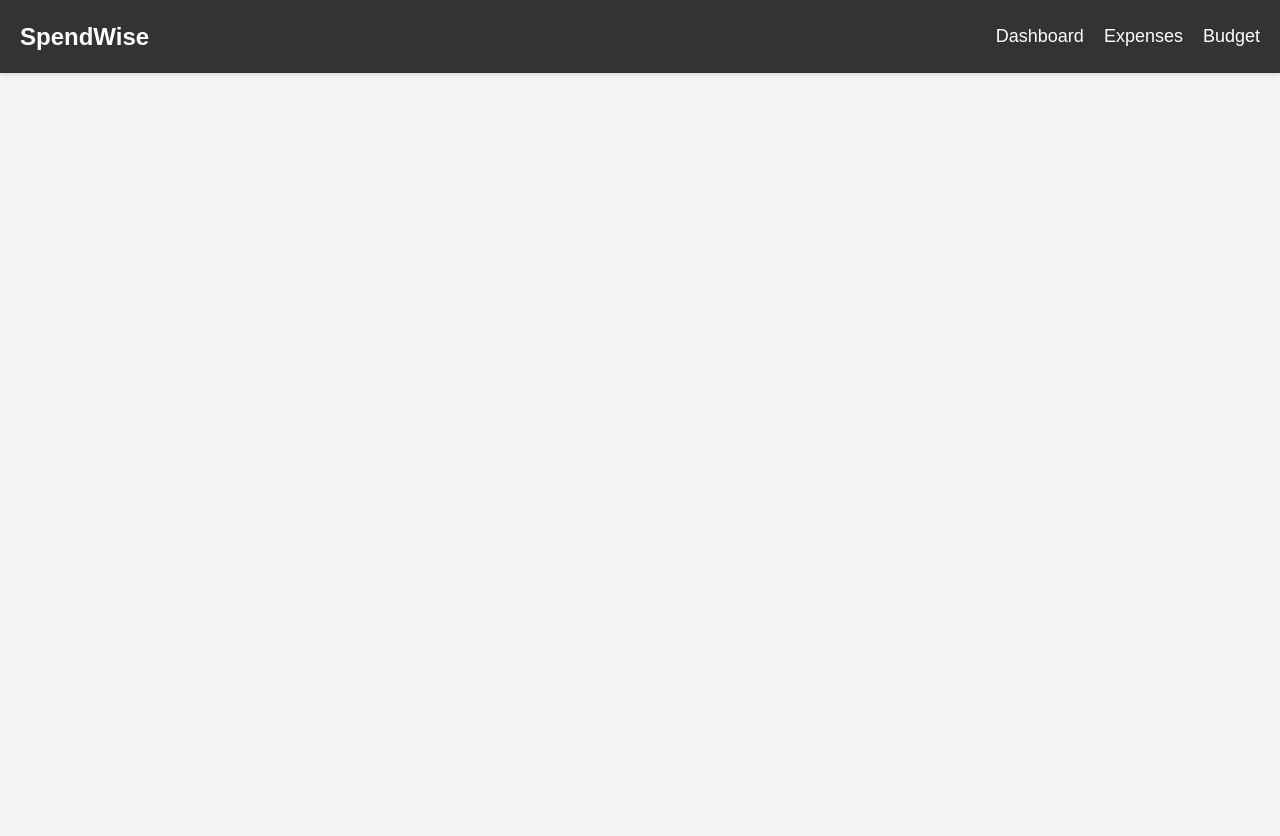
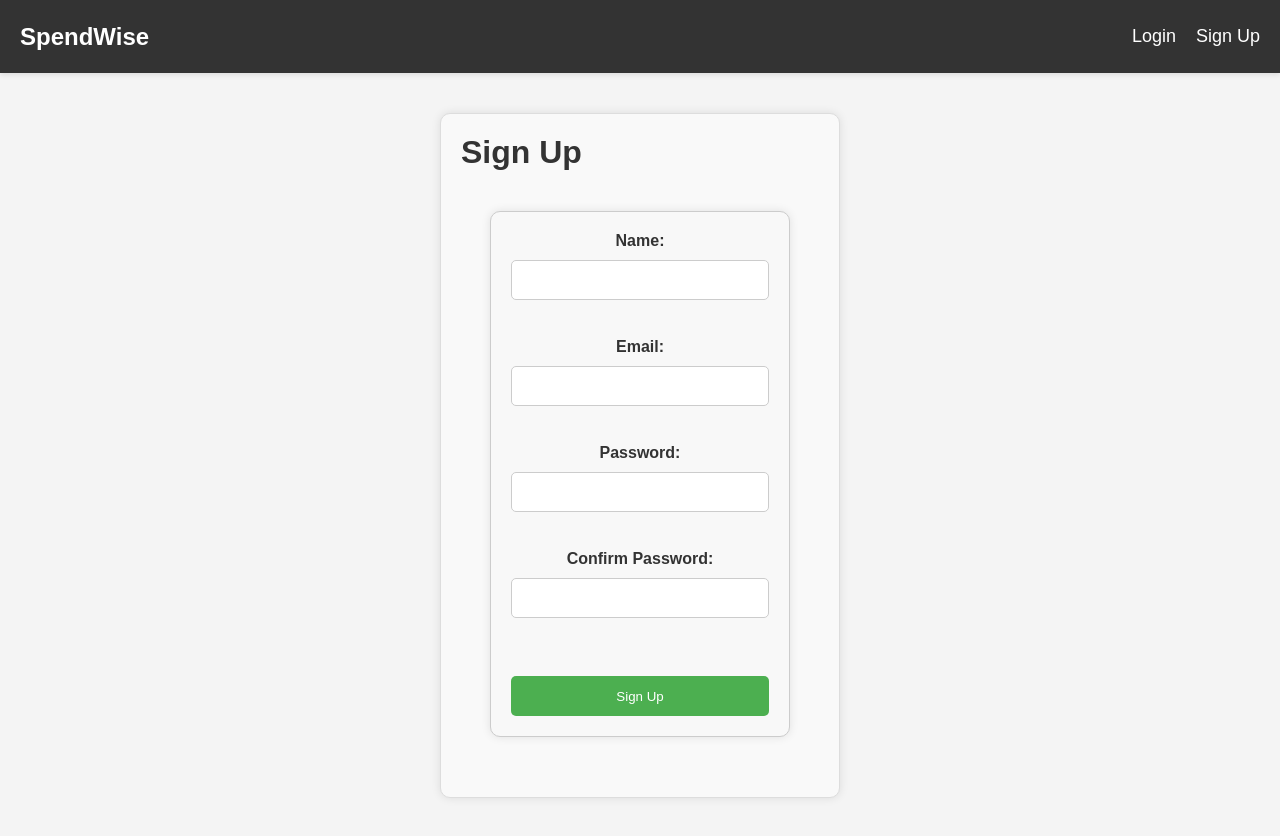
Before and after one commit to Sand-raM/Last-Portfolio, a React (Create React App) app in the folder SpendWise/spendwise-frontend/: page /signup in a window 1280 px wide. Before the commit the page ends 800 px from the top, so only its background shows below. Built offline with nearby package versions, Linux system fonts and the light colour scheme.

Commit message:
frontend update

```diff
--- a/SpendWise/spendwise-frontend/public/index.html
+++ b/SpendWise/spendwise-frontend/public/index.html
@@ -7,7 +7,7 @@
     <meta name="theme-color" content="#000000" />
     <meta
       name="description"
-      content="Web site created using create-react-app"
+      content="SpendWise - Track your expenses and manage your budget effectively"
     />
     <link rel="apple-touch-icon" href="%PUBLIC_URL%/logo192.png" />
     <!--
@@ -24,7 +24,7 @@
       work correctly both with client-side routing and a non-root public URL.
       Learn how to configure a non-root public URL by running `npm run build`.
     -->
-    <title>React App</title>
+    <title>SpendWise</title>
   </head>
   <body>
     <noscript>You need to enable JavaScript to run this app.</noscript>
--- a/SpendWise/spendwise-frontend/src/App.js
+++ b/SpendWise/spendwise-frontend/src/App.jsx
@@ -1,11 +1,12 @@
 import React from 'react';
-import './App.css'; //Import from Css//
+import './App.css';
 import { BrowserRouter, Routes, Route } from 'react-router-dom';
 import Navbar from './Components/Navbar';
 import Dashboard from './Components/Dashboard';
 import Budget from './Components/Budget';
 import Expense from './Components/Expense';
 import Login from './Components/Login';
+import Signup from './Components/Signup';
 
 function App() {
   return (
@@ -16,6 +17,8 @@ function App() {
         <Route path="/dashboard" element={<Dashboard />} />
         <Route path="/budget" element={<Budget />} />
         <Route path="/expenses" element={<Expense />} />
+        <Route path="/signup" element={<Signup />} />
+        <Route path="*" element={<Login />} /> {/* default route */}
       </Routes>
     </BrowserRouter>
   );
--- a/SpendWise/spendwise-frontend/src/Components/Budget.jsx
+++ b/SpendWise/spendwise-frontend/src/Components/Budget.jsx
@@ -1,12 +1,15 @@
 import React, { useState, useEffect } from 'react';
 import axios from 'axios';
-import '../Styles/Budget.css'; // Import the CSS file
+import '../Styles/Budget.css';
+
+const API_ENDPOINT = 'https://sandra-portfolio.onrender.com/budgets';
 
 const Budget = () => {
   const [budget, setBudget] = useState(0);
   const [target, setTarget] = useState(0);
   const [spent, setSpent] = useState(0);
   const [error, setError] = useState(null);
+  const [isUpdating, setIsUpdating] = useState(false);
 
   useEffect(() => {
     fetchBudgetData();
@@ -14,36 +17,53 @@ const Budget = () => {
 
   const fetchBudgetData = async () => {
     try {
-      const response = await axios.get('https://sandra-portfolio.onrender.com/budgets');
+      const response = await axios.get(API_ENDPOINT);
       setBudget(response.data.budget);
       setTarget(response.data.target);
       setSpent(response.data.spent);
     } catch (error) {
-      setError('Error fetching budget data.');
+      setError('Error fetching budget data. Please try again later.');
       console.error(error);
+      // Log error to logging service or analytics platform
     }
   };
 
   const handleUpdateBudget = async (event) => {
     event.preventDefault();
+    setIsUpdating(true);
     try {
-      await axios.put('https://sandra-portfolio.onrender.com/budgets', { target });
+      const newTarget = parseFloat(event.target.target.value);
+      if (isNaN(newTarget) || newTarget <= 0) {
+        setError('Please enter a valid and positive number.');
+        setIsUpdating(false);
+        return;
+      }
+      await axios.put(API_ENDPOINT, { target: newTarget });
       fetchBudgetData(); // Refresh budget data after update
+      setTarget(newTarget); // Update local state with new target
     } catch (error) {
-      setError('Error updating budget target.');
+      setError('Error updating budget target. Please try again later.');
       console.error(error);
+      // Log error to logging service or analytics platform
+    } finally {
+      setIsUpdating(false);
     }
   };
 
   return (
-    <div className="budget">
-      <h1>Budget</h1>
-      {error && <p className="error-message">{error}</p>}
-      <div className="budget-info">
-        <p>Current Budget: ${budget}</p>
-        <p>Spent: ${spent}</p>
-        <p>Target: ${target}</p>
-      </div>
+    <section className="budget">
+      <h1>Budget Management</h1>
+      {error && (
+        <p className="error-message" role="alert">
+          {error}
+          <button onClick={() => setError(null)}>Dismiss</button>
+        </p>
+      )}
+      <article className="budget-info">
+        <p>Current Budget: ${budget.toFixed(2)}</p>
+        <p>Spent: ${spent.toFixed(2)}</p>
+        <p>Target: ${target.toFixed(2)}</p>
+      </article>
       <form onSubmit={handleUpdateBudget}>
         <label>
           Set New Target:
@@ -51,11 +71,15 @@ const Budget = () => {
             type="number"
             value={target}
             onChange={(e) => setTarget(parseFloat(e.target.value))}
+            min="0" // Prevent negative values
+            aria-label="New target amount"
           />
         </label>
-        <button type="submit">Update Target</button>
+        <button type="submit" disabled={isUpdating} aria-label="Update target">
+          {isUpdating ? 'Updating...' : 'Update Target'}
+        </button>
       </form>
-    </div>
+    </section>
   );
 };
 
--- a/SpendWise/spendwise-frontend/src/Components/Expense.jsx
+++ b/SpendWise/spendwise-frontend/src/Components/Expense.jsx
@@ -1,12 +1,15 @@
 import React, { useState, useEffect } from 'react';
 import axios from 'axios';
-import '../Styles/Expense.css'; // Importing the CSS file
+import '../Styles/Expense.css';
+
+const API_ENDPOINT = 'https://sandra-portfolio.onrender.com/expenses';
 
 const Expense = () => {
   const [expenses, setExpenses] = useState([]);
   const [newExpense, setNewExpense] = useState({ name: '', amount: 0 });
   const [editing, setEditing] = useState(false);
   const [editedExpense, setEditedExpense] = useState({});
+  const [error, setError] = useState(null);
 
   useEffect(() => {
     fetchExpenses();
@@ -14,9 +17,10 @@ const Expense = () => {
 
   const fetchExpenses = async () => {
     try {
-      const { data: expenseData } = await axios.get('https://sandra-portfolio.onrender.com/expenses');
+      const { data: expenseData } = await axios.get(API_ENDPOINT);
       setExpenses(expenseData);
     } catch (error) {
+      setError('Error fetching expenses. Please try again later.');
       console.error(error);
     }
   };
@@ -24,10 +28,11 @@ const Expense = () => {
   const handleAddExpense = async (event) => {
     event.preventDefault();
     try {
-      const { data: newExpenseData } = await axios.post('https://sandra-portfolio.onrender.com/expenses', newExpense);
+      const { data: newExpenseData } = await axios.post(API_ENDPOINT, newExpense);
       setExpenses([...expenses, newExpenseData]);
       setNewExpense({ name: '', amount: 0 });
     } catch (error) {
+      setError('Error adding expense. Please try again later.');
       console.error(error);
     }
   };
@@ -40,26 +45,26 @@ const Expense = () => {
   const handleUpdateExpense = async (event) => {
     event.preventDefault();
     try {
-      const { data: updatedExpenseData } = await axios.put(`https://sandra-portfolio.onrender.com/expenses/${editedExpense.id}`, editedExpense);
-      const updatedExpenses = expenses.map((expense) => {
-        if (expense.id === editedExpense.id) {
-          return updatedExpenseData;
-        }
-        return expense;
-      });
+      const { data: updatedExpenseData } = await axios.put(`${API_ENDPOINT}/${editedExpense.id}`, editedExpense);
+      const updatedExpenses = expenses.map((expense) =>
+        expense.id === editedExpense.id ? updatedExpenseData : expense
+      );
       setExpenses(updatedExpenses);
       setEditing(false);
+      setEditedExpense({});
     } catch (error) {
+      setError('Error updating expense. Please try again later.');
       console.error(error);
     }
   };
 
   const handleDeleteExpense = async (expense) => {
     try {
-      await axios.delete(`https://sandra-portfolio.onrender.com/expenses/${expense.id}`);
+      await axios.delete(`${API_ENDPOINT}/${expense.id}`);
       const updatedExpenses = expenses.filter((e) => e.id !== expense.id);
       setExpenses(updatedExpenses);
     } catch (error) {
+      setError('Error deleting expense. Please try again later.');
       console.error(error);
     }
   };
@@ -67,10 +72,16 @@ const Expense = () => {
   return (
     <div>
       <h1>Expenses</h1>
+      {error && (
+        <p className="error-message" role="alert">
+          {error}
+          <button onClick={() => setError(null)}>Dismiss</button>
+        </p>
+      )}
       <ul>
         {expenses.map((expense) => (
           <li key={expense.id}>
-            {expense.name} - {expense.amount}
+            {expense.name} - ${expense.amount}
             <button onClick={() => handleEditExpense(expense)}>Edit</button>
             <button onClick={() => handleDeleteExpense(expense)}>Delete</button>
           </li>
@@ -80,11 +91,22 @@ const Expense = () => {
         <form onSubmit={handleUpdateExpense}>
           <label>
             Name:
-            <input type="text" value={editedExpense.name} onChange={(event) => setEditedExpense({ ...editedExpense, name: event.target.value })} />
+            <input
+              type="text"
+              value={editedExpense.name}
+              onChange={(event) => setEditedExpense({ ...editedExpense, name: event.target.value })}
+              aria-label="Expense name"
+            />
           </label>
           <label>
             Amount:
-            <input type="number" value={editedExpense.amount} onChange={(event) => setEditedExpense({ ...editedExpense, amount: parseInt(event.target.value, 10) })} />
+            <input
+              type="number"
+              value={editedExpense.amount}
+              onChange={(event) => setEditedExpense({ ...editedExpense, amount: parseFloat(event.target.value) })}
+              min="0"
+              aria-label="Expense amount"
+            />
           </label>
           <button type="submit">Update</button>
         </form>
@@ -92,11 +114,22 @@ const Expense = () => {
         <form onSubmit={handleAddExpense}>
           <label>
             Name:
-            <input type="text" value={newExpense.name} onChange={(event) => setNewExpense({ ...newExpense, name: event.target.value })} />
+            <input
+              type="text"
+              value={newExpense.name}
+              onChange={(event) => setNewExpense({ ...newExpense, name: event.target.value })}
+              aria-label="New expense name"
+            />
           </label>
           <label>
             Amount:
-            <input type="number" value={newExpense.amount} onChange={(event) => setNewExpense({ ...newExpense, amount: parseInt(event.target.value, 10) })} />
+            <input
+              type="number"
+              value={newExpense.amount}
+              onChange={(event) => setNewExpense({ ...newExpense, amount: parseFloat(event.target.value) })}
+              min="0"
+              aria-label="New expense amount"
+            />
           </label>
           <button type="submit">Add</button>
         </form>
--- a/SpendWise/spendwise-frontend/src/Components/Login.jsx
+++ b/SpendWise/spendwise-frontend/src/Components/Login.jsx
@@ -1,54 +1,72 @@
 import React, { useState } from 'react';
 import axios from 'axios';
-import '../Styles/Login.css'; // Import the CSS file from the same directory
+import '../Styles/Login.css';
+import { useNavigate } from 'react-router-dom';
 
 const Login = () => {
   const [email, setEmail] = useState('');
   const [password, setPassword] = useState('');
   const [error, setError] = useState(null);
   const [isLoading, setIsLoading] = useState(false);
+  const navigate = useNavigate();
+
+  const validateInput = () => {
+    if (!email || !password) {
+      setError('Please enter your email and password');
+      return false;
+    }
+    return true;
+  };
 
   const handleSubmit = async (event) => {
     event.preventDefault();
-
-    if (!email || !password) {
-      setError('Please enter your email and password');
-      return;
-    }
-
+    if (!validateInput()) return;
     setIsLoading(true);
-
     try {
       const response = await axios.post('https://sandra-portfolio.onrender.com/login', { email, password });
       localStorage.setItem('token', response.data.token);
       setError(null);
-      setIsLoading(false);
-      window.location.href = '/dashboard'; // Redirects after successful login
+      navigate('/dashboard');
     } catch (error) {
       setError('Login failed. Please check your credentials.');
+    } finally {
       setIsLoading(false);
     }
   };
 
   return (
     <form onSubmit={handleSubmit}>
-      <label>Email:</label>
+      <label htmlFor="email">Email:</label>
       <input
+        id="email"
         type="email"
         value={email}
         onChange={(event) => setEmail(event.target.value)}
+        aria-label="Email address"
       />
       <br />
-      <label>Password:</label>
+      <label htmlFor="password">Password:</label>
       <input
+        id="password"
         type="password"
         value={password}
         onChange={(event) => setPassword(event.target.value)}
+        aria-label="Password"
       />
       <br />
-      {error && <p className="error-message">{error}</p>}
-      {isLoading && <p className="loading">Loading...</p>}
-      <button type="submit">Login</button>
+      {error && (
+        <p key="error-message" className="error-message" role="alert">
+          {error}
+        </p>
+      )}
+      {isLoading && (
+        <p key="loading-indicator" className="loading">
+          Loading...
+        </p>
+      )}
+      <button type="submit" disabled={isLoading}>
+        Login
+      </button>
     </form>
   );
 };
--- a/SpendWise/spendwise-frontend/src/Components/Navbar.jsx
+++ b/SpendWise/spendwise-frontend/src/Components/Navbar.jsx
@@ -1,15 +1,45 @@
 import React from 'react';
 import { Link } from 'react-router-dom';
-import '../Styles/Navbar.css'; // Import the CSS file
+import '../Styles/Navbar.css'; // Import the CSS file for styling
 
 const Navbar = () => {
+  // Check if the user is authenticated
+  const token = localStorage.getItem('token');
+  const isAuthenticated = token !== null;
+
   return (
-    <nav className="navbar">
+    <nav className="navbar" aria-label="Main Navigation">
+      {/* Navigation bar title */}
       <h1 className="navbar-title">SpendWise</h1>
+
+      {/* Navigation links */}
       <ul className="navbar-links">
-        <li><Link to="/dashboard">Dashboard</Link></li>
-        <li><Link to="/expenses">Expenses</Link></li>
-        <li><Link to="/budget">Budget</Link></li>
+        {isAuthenticated ? (
+          <>
+            <li>
+              <Link to="/dashboard" className="navbar-link" aria-current="page">Dashboard</Link>
+            </li>
+            <li>
+              <Link to="/expenses" className="navbar-link">Expenses</Link>
+            </li>
+            <li>
+              <Link to="/budget" className="navbar-link">Budget</Link>
+            </li>
+            {/* Logout link or button */}
+            <li>
+              <Link to="/logout" className="navbar-link">Logout</Link>
+            </li>
+          </>
+        ) : (
+          <>
+            <li>
+              <Link to="/login" className="navbar-link">Login</Link>
+            </li>
+            <li>
+              <Link to="/signup" className="navbar-link">Sign Up</Link>
+            </li>
+          </>
+        )}
       </ul>
     </nav>
   );
--- /dev/null
+++ b/SpendWise/spendwise-frontend/src/Components/Signup.jsx
@@ -0,0 +1,102 @@
+import React, { useState } from 'react';
+import axios from 'axios';
+import { useNavigate } from 'react-router-dom';
+import '../Styles/Signup.css'; // import the Css file
+
+const Signup = () => {
+  const [name, setName] = useState('');
+  const [email, setEmail] = useState('');
+  const [password, setPassword] = useState('');
+  const [confirmPassword, setConfirmPassword] = useState('');
+  const [error, setError] = useState(null);
+  const [isLoading, setIsLoading] = useState(false); // loading state
+  const navigate = useNavigate();
+
+  const validateForm = () => {
+    if (!name || !email || !password || !confirmPassword) {
+      setError('All fields are required.');
+      return false;
+    }
+    if (password !== confirmPassword) {
+      setError('Passwords do not match.');
+      return false;
+    }
+    return true;
+  };
+
+  const handleSubmit = async (event) => {
+    event.preventDefault();
+
+    if (!validateForm()) return;
+
+    setIsLoading(true); // Set loading state to true
+
+    try {
+      const response = await axios.post('https://sandra-portfolio.onrender.com/users', {
+        name,
+        email,
+        password,
+      });
+      console.log(response.data);
+      navigate('/login', { replace: true }); // Redirect to login page after successful registration
+    } catch (error) {
+      setError(error.response?.data?.error || 'Registration failed. Please check your email and password and try again');
+    } finally {
+      setIsLoading(false); // Reset loading state
+    }
+  };
+
+  return (
+    <div className="signup-container">
+      <h1>Sign Up</h1>
+      <form onSubmit={handleSubmit} aria-labelledby="signup-form">
+        <label htmlFor="name">Name:</label>
+        <input
+          id="name"
+          type="text"
+          value={name}
+          onChange={(event) => setName(event.target.value)}
+          aria-label="Name"
+        />
+        <br />
+        <label htmlFor="email">Email:</label>
+        <input
+          id="email"
+          type="email"
+          value={email}
+          onChange={(event) => setEmail(event.target.value)}
+          aria-label="Email"
+        />
+        <br />
+        <label htmlFor="password">Password:</label>
+        <input
+          id="password"
+          type="password"
+          value={password}
+          onChange={(event) => setPassword(event.target.value)}
+          aria-label="Password"
+        />
+        <br />
+        <label htmlFor="confirm-password">Confirm Password:</label>
+        <input
+          id="confirm-password"
+          type="password"
+          value={confirmPassword}
+          onChange={(event) => setConfirmPassword(event.target.value)}
+          aria-label="Confirm Password"
+        />
+        <br />
+        <button type="submit" disabled={isLoading}>
+          {isLoading ? 'Signing Up...' : 'Sign Up'}
+        </button>
+      </form>
+      {error && (
+        <p className="error-message" role="alert">
+          {error}
+        </p>
+      )}
+    </div>
+  );
+};
+
+export default Signup;
--- /dev/null
+++ b/SpendWise/spendwise-frontend/src/Styles/Signup.css
@@ -0,0 +1,73 @@
+.signup-container {
+  max-width: 400px;
+  margin: 40px auto;
+  padding: 20px;
+  background-color: #f9f9f9;
+  border: 1px solid #ddd;
+  border-radius: 10px;
+  box-shadow: 0 0 10px rgba(0, 0, 0, 0.1);
+}
+
+h1 {
+  margin-top: 0;
+  font-weight: bold;
+  color: #333;
+}
+
+form {
+  display: flex;
+  flex-direction: column;
+  align-items: center;
+  padding: 20px;
+}
+
+label {
+  margin-bottom: 10px;
+  font-weight: bold;
+  color: #333;
+}
+
+input[type="text"],
+input[type="email"],
+input[type="password"] {
+  width: 100%;
+  height: 40px;
+  margin-bottom: 20px;
+  padding: 10px;
+  border: 1px solid #ccc;
+  border-radius: 5px;
+}
+
+input[type="text"]:focus,
+input[type="email"]:focus,
+input[type="password"]:focus {
+  border-color: #aaa;
+  box-shadow: 0 0 10px rgba(0, 0, 0, 0.1);
+}
+
+button[type="submit"] {
+  width: 100%;
+  height: 40px;
+  margin-top: 20px;
+  padding: 10px;
+  border: none;
+  border-radius: 5px;
+  background-color: #4CAF50;
+  color: #fff;
+  cursor: pointer;
+}
+
+button[type="submit"]:hover {
+  background-color: #3e8e41;
+}
+
+button[type="submit"]:disabled {
+  background-color: #ccc;
+  cursor: not-allowed;
+}
+
+.error-message {
+  color: red;
+  font-size: 14px;
+  margin-top: 10px;
+}
```
Also changed, not shown: SpendWise/spendwise-frontend/src/Components/Dashboard.jsx (renamed from SpendWise/spendwise-frontend/src/Components/Dashboard.js, +24 -2 lines).
